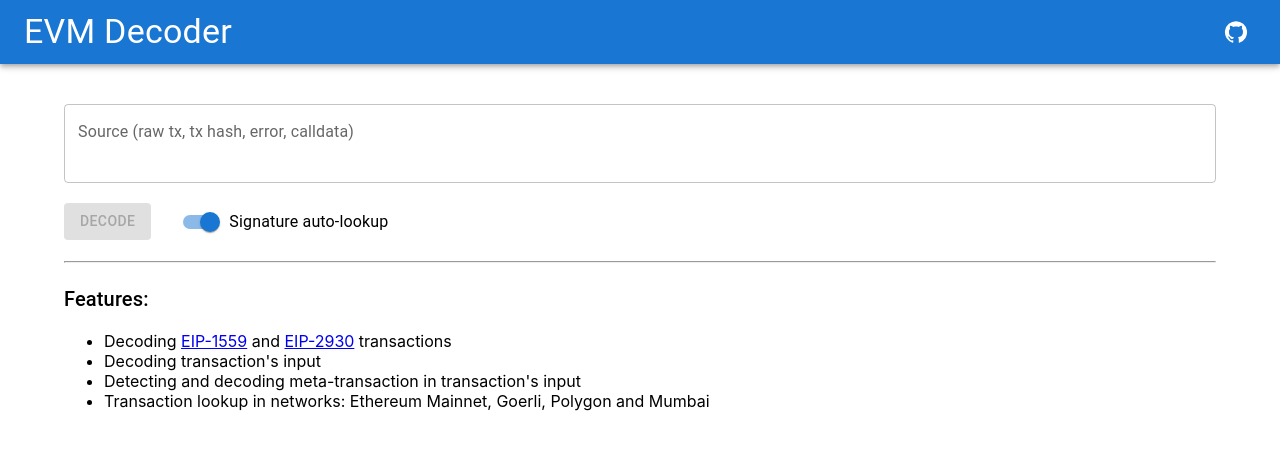
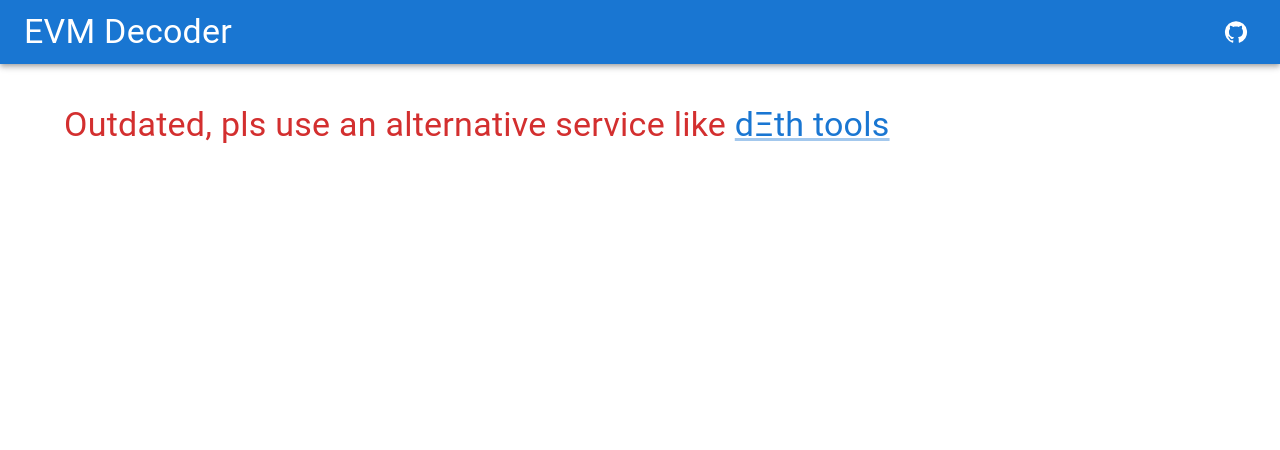
Before and after one commit to aquiladev/evm-decoder, a React (Create React App) app: page /#/ in a window 1280 px wide. Shown: the top 450 px of the page. Built offline with nearby package versions, Linux system fonts and the light colour scheme.

Commit message:
last update

```diff
--- a/src/App.tsx
+++ b/src/App.tsx
@@ -22,14 +22,17 @@
           <AppBar position="static">
             <Toolbar>
               <div style={{ flex: "auto" }}>
-                <RLink
+                <Typography variant="h4" component="span">
+                  EVM Decoder
+                </Typography>
+                {/* <RLink
                   to="/"
                   style={{ color: "white", textDecoration: "none" }}
                 >
                   <Typography variant="h4" component="span">
                     EVM Decoder
                   </Typography>
-                </RLink>
+                </RLink> */}
               </div>
               <Link
                 href="//github.com/aquiladev/decode-eth-tx"
@@ -48,7 +51,18 @@
           </AppBar>
           <Container style={{ marginTop: 40 }}>
             <Routes>
-              <Route path="/" element={<Decoder />} />
+              {/* <Route path="/" element={<Decoder />} /> */}
+              <Route
+                path="/"
+                element={
+                  <Typography variant="h4" component="span" color={"error"}>
+                    Outdated, pls use an alternative service like{" "}
+                    <Link href="https://tools.deth.net/calldata-decoder">
+                      dΞth tools
+                    </Link>
+                  </Typography>
+                }
+              />
             </Routes>
           </Container>
         </div>
```
